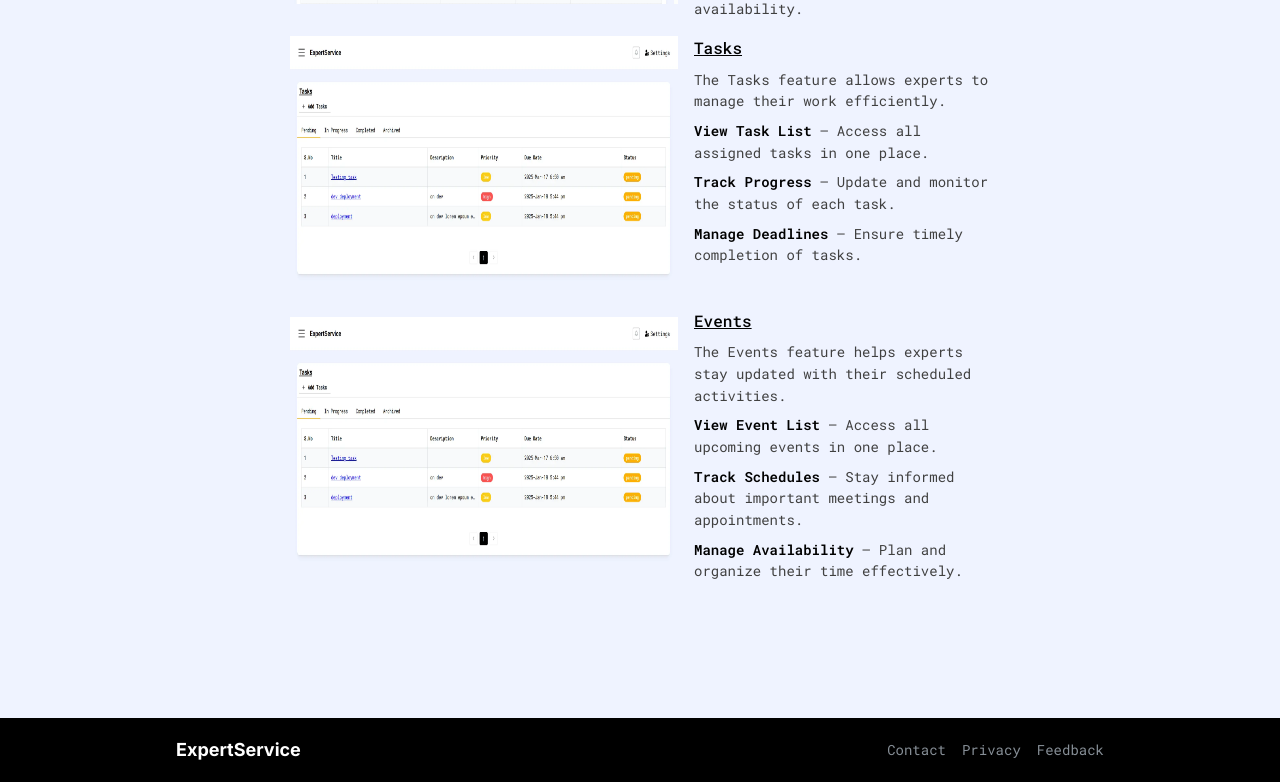
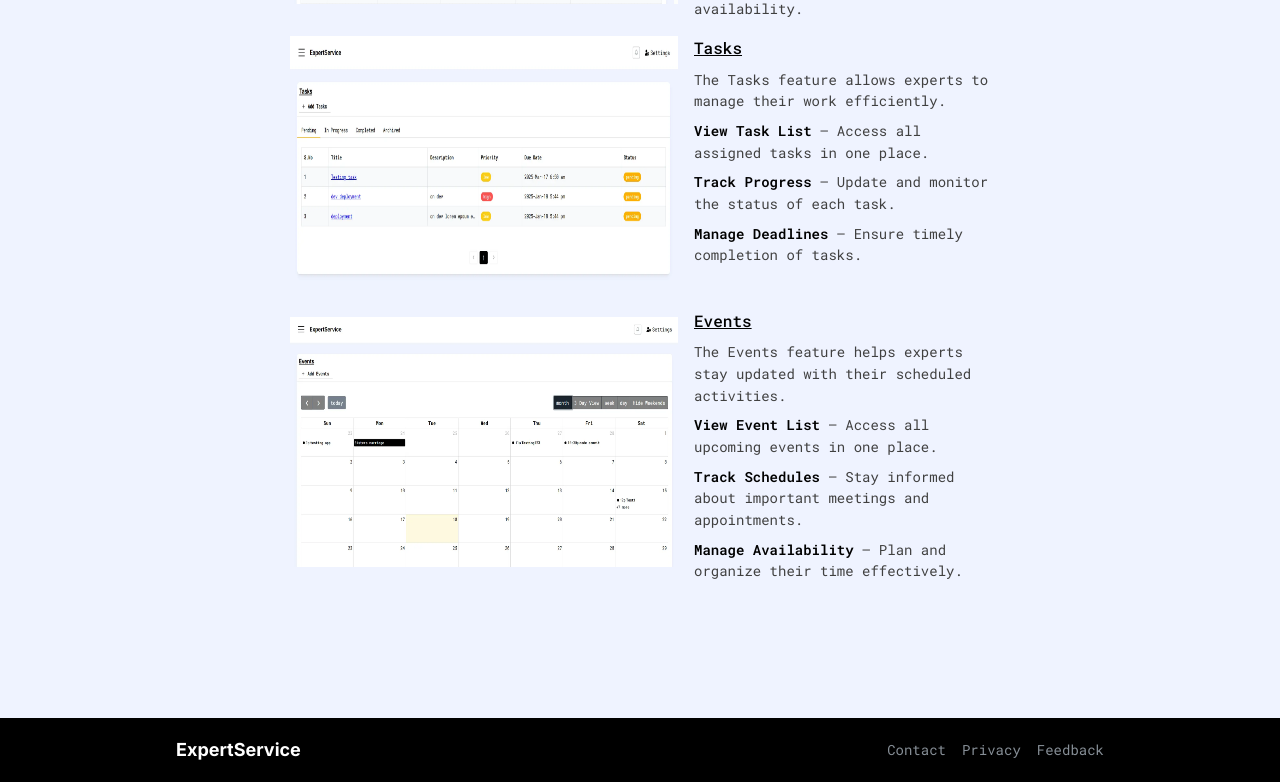
Before and after one commit to Anuragdev03/experts_serv_FE, a React (Vite) app: page / in a window 1280 px wide. Shown: the part 1297-2079 px from the top of the page. Built offline with nearby package versions, Linux system fonts and the light colour scheme; no server answers; what simple-crypto-js would draw is missing.

Commit message:
Change event image

```diff
--- a/src/features/Homepage/Features.tsx
+++ b/src/features/Homepage/Features.tsx
@@ -6,6 +6,7 @@
 import dashboard from "./assets/dashboard.webp";
 import customerReq from "./assets/customer-request.webp";
 import tasks from "./assets/tasks.webp";
+import eventImg from "./assets/events.webp"
 
 export default function Features() {
     return (
@@ -64,7 +65,7 @@
 
                 <Group wrap="nowrap" my={16}>
                     <Box>
-                        <img className="feature-img" src={tasks} />
+                        <img className="feature-img" src={eventImg} />
                     </Box>
                     <Box style={{ alignSelf: "flex-start" }}>
                         <p className="feature-sub-title">Events</p>
```
